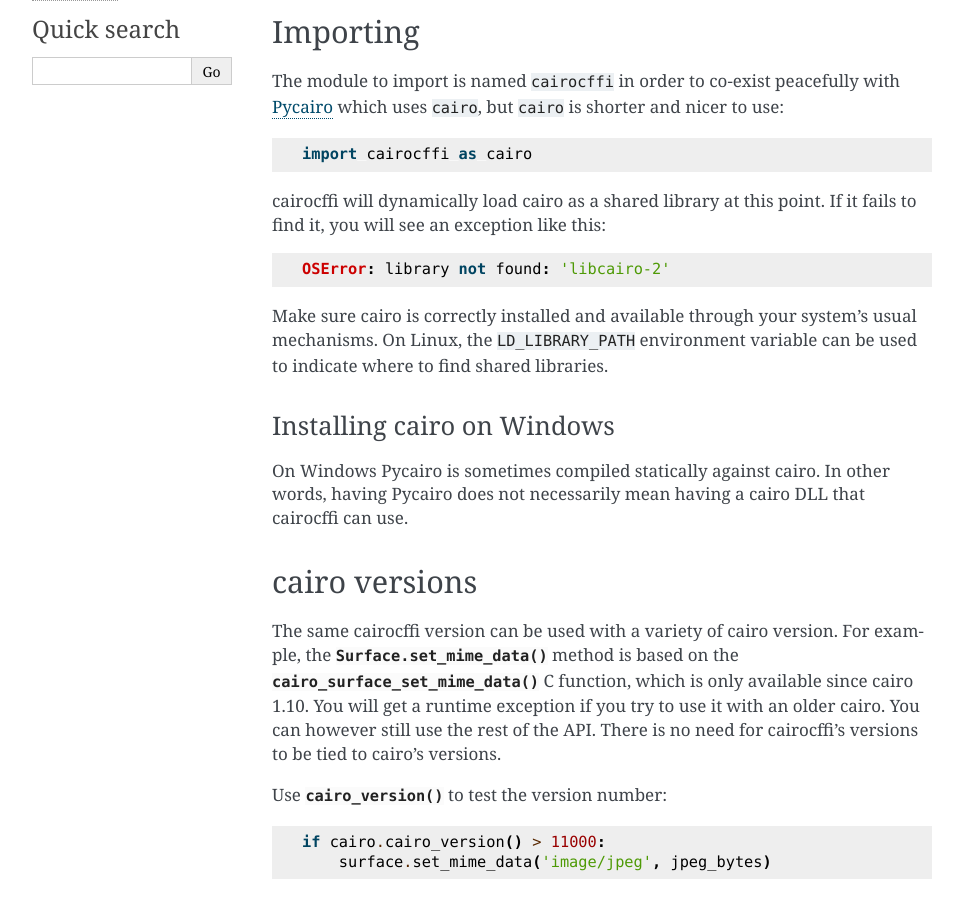
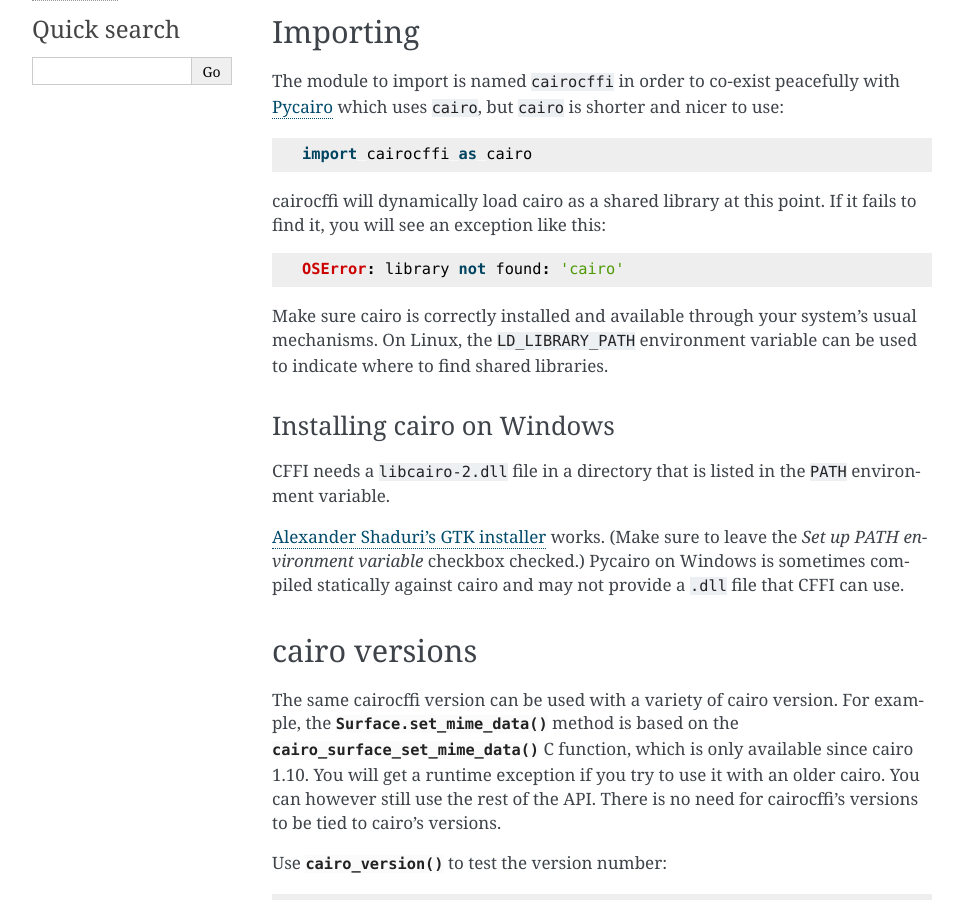
Before and after one commit to Kozea/cairocffi, a Sphinx documentation site: the page built from docs/overview.rst, in a window 1280 px wide and 900 px high, scrolled down 338 px. Shown: the whole window, without its empty margins (148-1111 px from the left). Built offline with Sphinx 7.4.7, drawn with Linux system fonts in a browser that asks for light colours.

Commit message:
Update the install docs for Windows.

```diff
--- a/docs/overview.rst
+++ b/docs/overview.rst
@@ -42,31 +42,14 @@ where to find shared libraries.
 Installing cairo on Windows
 ...........................
 
-On Windows Pycairo is sometimes compiled statically against cairo.
-In other words, having Pycairo does not necessarily mean having a cairo DLL
-that cairocffi can use.
+CFFI needs a ``libcairo-2.dll`` file
+in a directory that is listed in the ``PATH`` environment variable.
 
-
-.. TODO: decide what to recommend to install cairo
-
-    http://ftp.gnome.org/pub/GNOME/binaries/win32/pygtk/2.24/
-    PyGTK all-in-one
-        Has installer
-        cairo 1.8.10
-        32-bit only
-
-    http://www.gtk.org/download/
-    GTK all-in-one
-        No installer
-            unzip + add bin to PATH
-        cairo 1.10.0
-        32 or 64-bit
-        Minimal DLLs:
-            libcairo-2.dll
-            libfontconfig-1.dll
-            freetype6.dll
-            libpng14-14.dll
-            zlib1.dll
+`Alexander Shaduri’s GTK installer
+<http://gtk-win.sourceforge.net/home/index.php/Main/Downloads>`_ works.
+(Make sure to leave the *Set up PATH environment variable* checkbox checked.)
+Pycairo on Windows is sometimes compiled statically against cairo
+and may not provide a ``.dll`` file that CFFI can use.
 
 
 cairo versions
```
Also changed, not shown: other parts of docs/overview.rst (+1 -1 lines).
